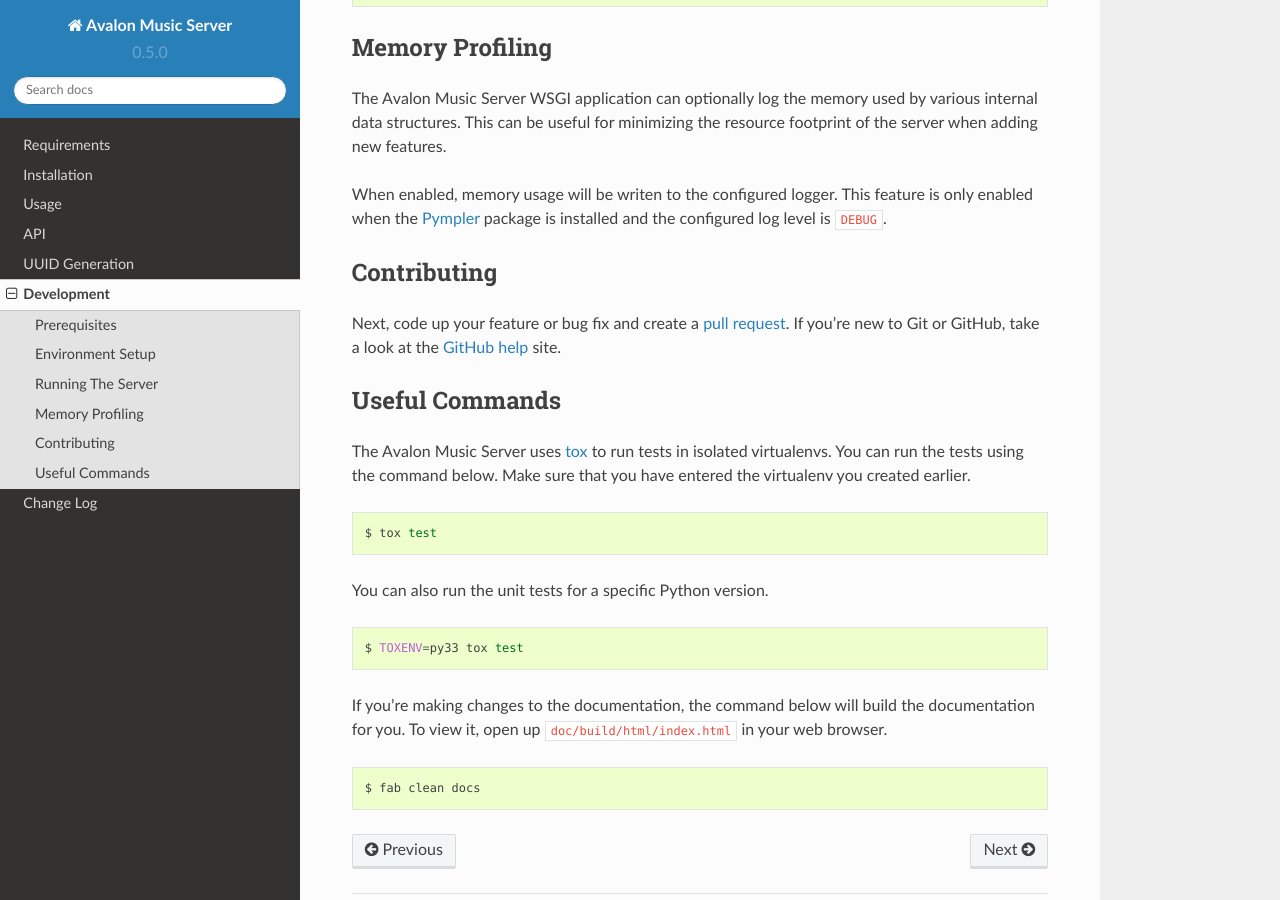
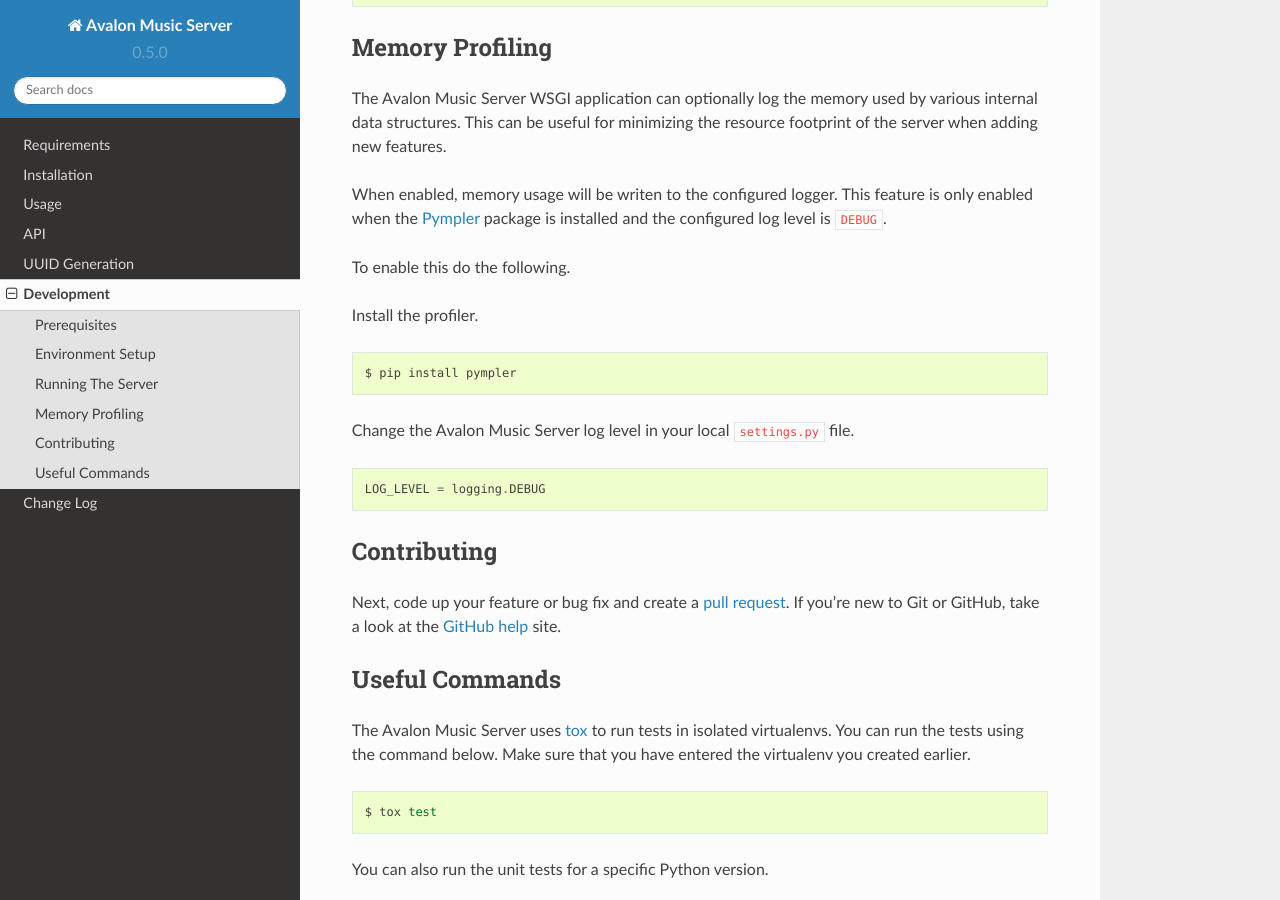
Before and after one commit to 56quarters/avalonms, a Sphinx documentation site: the page built from doc/source/development.rst, in a window 1280 px wide and 900 px high, scrolled down 1565 px. Built offline with Sphinx 7.4.7 and the Read the Docs theme 2.0.0, drawn with Linux system fonts in a browser that asks for light colours.

Commit message:
Add instructions for memory profiling

```diff
--- a/doc/source/development.rst
+++ b/doc/source/development.rst
@@ -86,6 +86,20 @@
 is only enabled when the Pympler_ package is installed and the configured log
 level is ``DEBUG``.
 
+To enable this do the following.
+
+Install the profiler.
+
+.. code-block:: bash
+
+    $ pip install pympler
+
+Change the Avalon Music Server log level in your local ``settings.py`` file.
+
+.. code-block:: python
+
+    LOG_LEVEL = logging.DEBUG
+
 Contributing
 ~~~~~~~~~~~~
 
```
